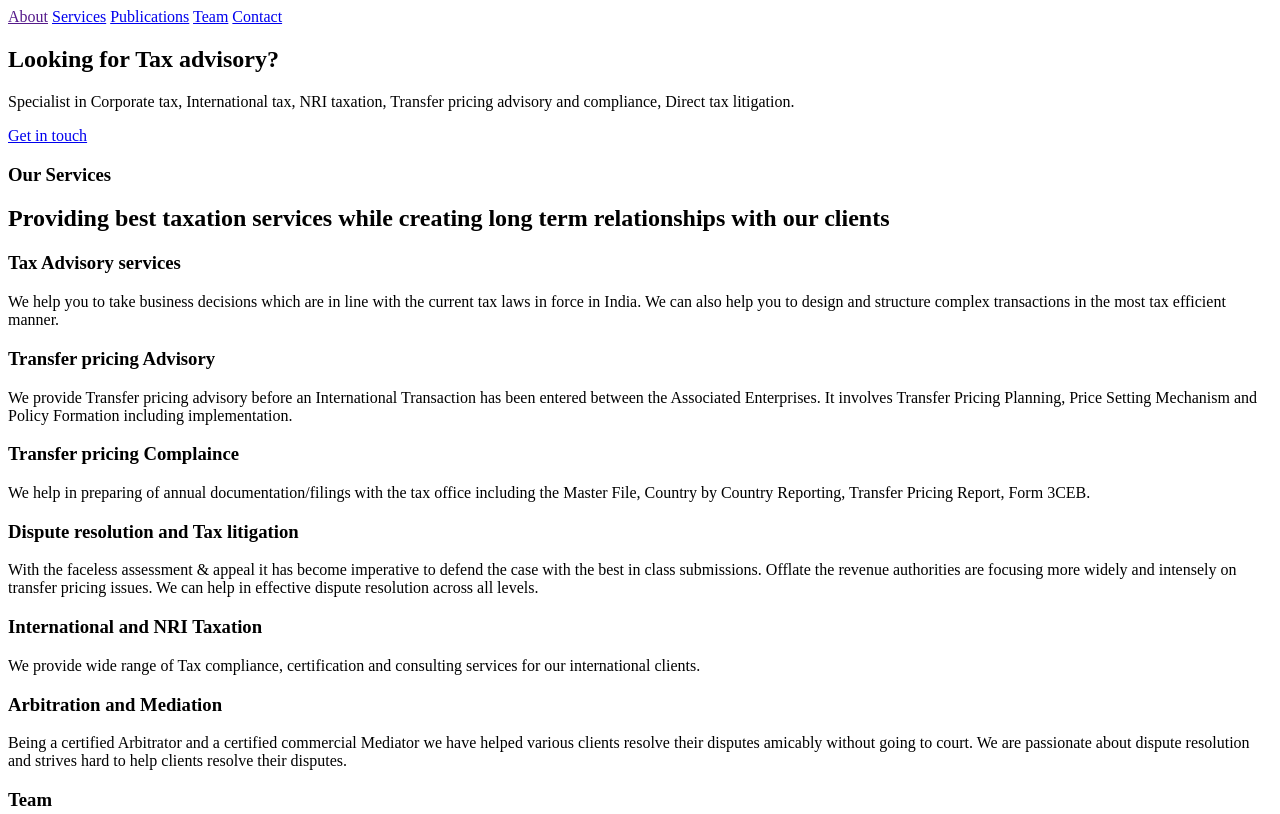
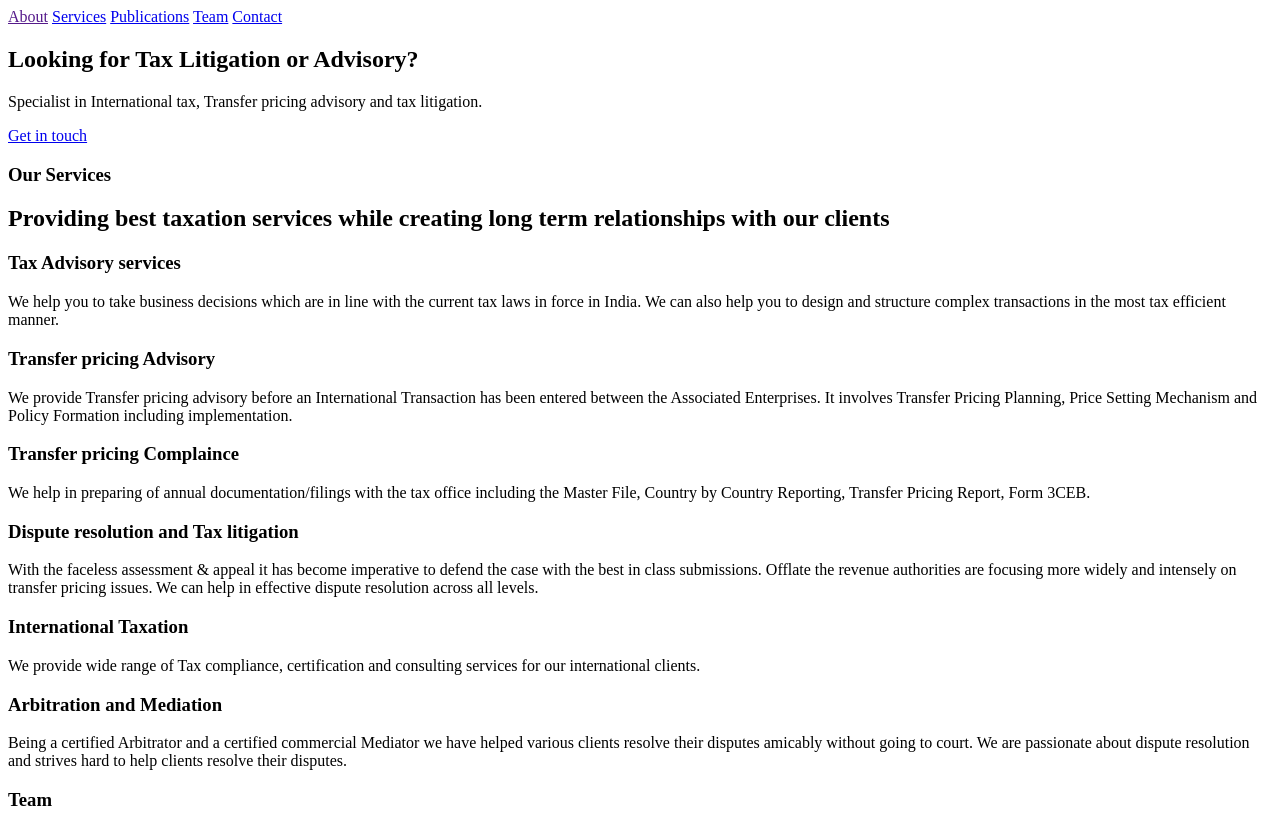
Before and after one commit to parit/bbgtax, a website: page src/index.html in a window 1280 px wide. Shown: the top 814 px of the page. Drawn offline with Linux system fonts and the light colour scheme.

Commit message:
Update index.html
Changed the home page description

```diff
--- a/src/index.html
+++ b/src/index.html
@@ -43,8 +43,8 @@
     </header>
     <section class="hero">
         <div class="banner">
-            <h2>Looking for Tax advisory?</h2>
-            <p>Specialist in Corporate tax, International tax, NRI taxation, Transfer pricing advisory and compliance, Direct tax litigation.</p>
+            <h2>Looking for Tax Litigation or Advisory?</h2>
+            <p>Specialist in International tax, Transfer pricing advisory and tax litigation.</p>
             <a class="button" href="https://docs.google.com/forms/d/e/1FAIpQLSedptDFZhGXw_utWMH1rCZy8kQehEUK1XXvN-KM7zEWu5cezg/viewform?gxids=7628">
                 <span class="label">Get in touch</span>
             </a>
@@ -89,7 +89,7 @@
                     </p>
                 </div>
                 <div class="card">
-                    <h3>International and NRI Taxation
+                    <h3>International Taxation
                     </h3>
                     <p>We provide wide range of Tax compliance, certification and consulting services for our international clients.
                     </p>
```
